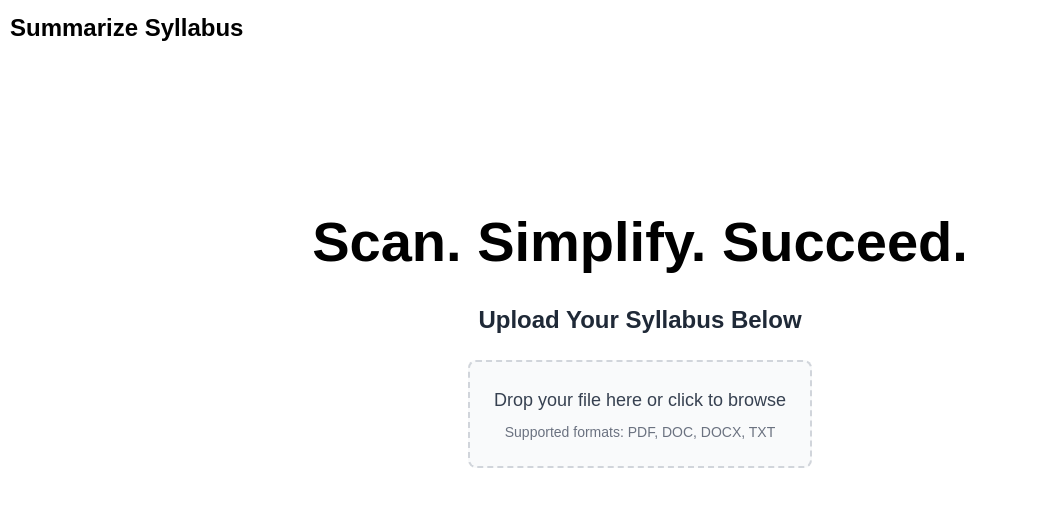
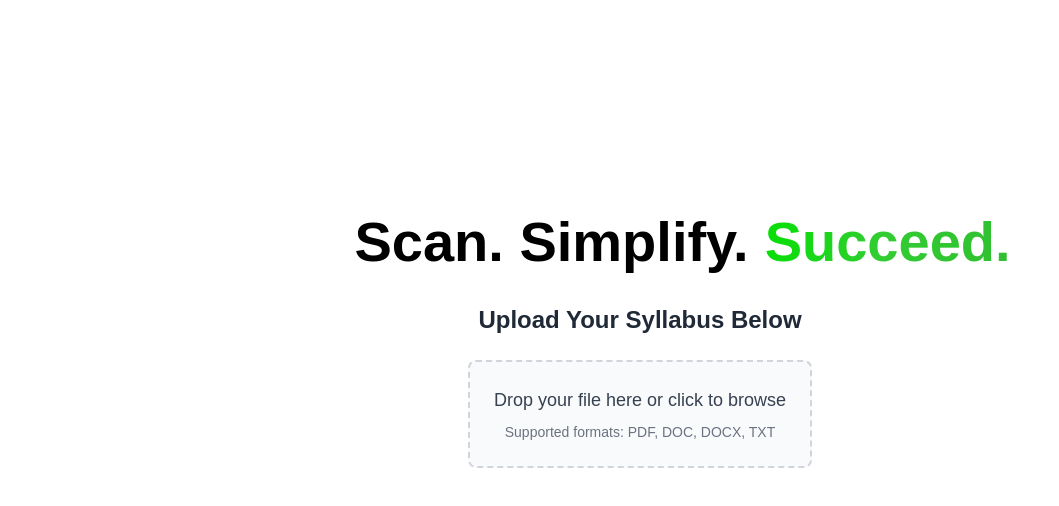
Before and after one commit to zh3nl/SummarizeSyllabus, a React (Create React App) app in the folder summarizesyllabus/: page / in a window 1280 px wide. Shown: the top 506 px of the page, without its empty margins (0-1059 px from the left). Built offline with nearby package versions, Linux system fonts and the light colour scheme.

Commit message:
changed color

```diff
--- a/summarizesyllabus/src/components/MainPage.css
+++ b/summarizesyllabus/src/components/MainPage.css
@@ -2,15 +2,6 @@
 body {
     margin: 0;
     font-family: Arial, sans-serif;
-}
-
-.header {
-    position: absolute;
-    top: 10px;
-    left: 10px;
-    font-size: 24px;
-    font-weight: bold;
-
 }
 
 .main-container {
@@ -24,9 +15,21 @@ body {
 }
 
 .main-intro {
+
+    display: flex;
+    text-align: center;
     font-size: 56px;
     font-weight: bold;
     margin-bottom: 20px;
+    margin-left: 85px;
+}
+
+#succeed{
+    padding-left: 16px;
+    background: linear-gradient(90deg, #00e100, #32cd32, #30bf30);
+    -webkit-background-clip: text;
+    -webkit-text-fill-color: transparent;
+
 }
 
 .main-instructions {
--- a/summarizesyllabus/src/components/MainPage.js
+++ b/summarizesyllabus/src/components/MainPage.js
@@ -4,9 +4,8 @@ import './MainPage.css';
 function MainPage(){
     return (
         <div>
-            <div className="header">Summarize Syllabus</div>
             <section className='main-container'>
-                <div className='main-intro'>Scan. Simplify. Succeed.</div>
+                <div className='main-intro'>Scan. Simplify. <span id='succeed'>Succeed.</span></div>
             </section>
         </div>
     )
```
